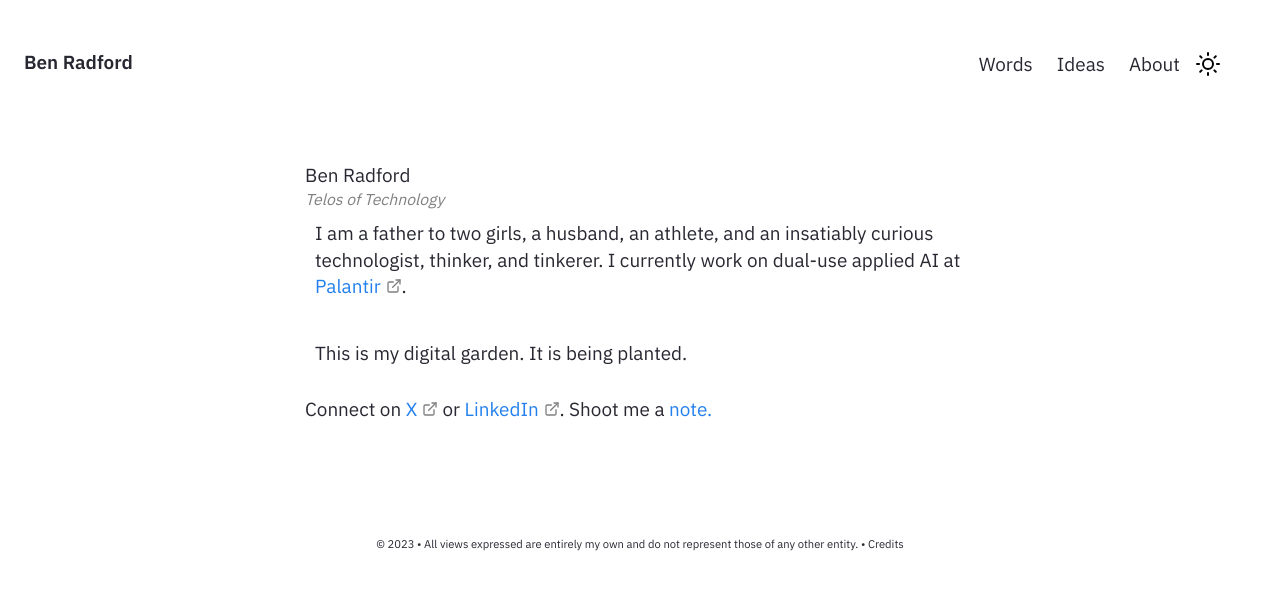
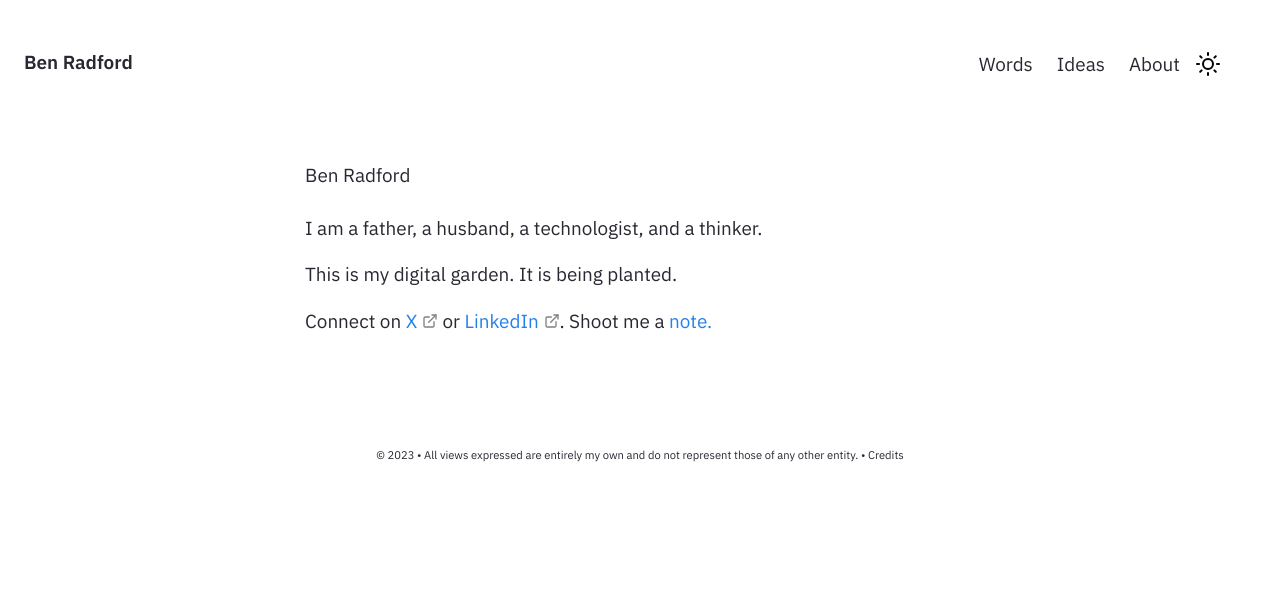
Before and after one commit to radfordben/radfordben.github.io, a Jekyll site: the page built from pages/index.md, in a window 1280 px wide. Shown: the top 590 px of the page. Built offline with Jekyll 4.4.1, drawn with Linux system fonts in a browser that asks for light colours.

Commit message:
Update Homepage.html

```diff
--- a/_includes/Homepage.html
+++ b/_includes/Homepage.html
@@ -1,15 +1,16 @@
 <div class="home-intro">
     <div class="home-title"> Ben Radford </div>
-    <div class="home-sub-title" style="padding: 0px; font-size: smaller; color: gray; font-style: italic;"> Telos of Technology </div>
+    <br>
+    <div class="home-sub-title" style="padding: 0px; font-size: smaller; color: gray; font-style: italic;"> </div>
     <style>
         .home-content, .home-contact {
             margin-bottom: 20px; /* Adjust this value as per your needs */
         }
     </style>
 
-    <div class="home-content" style="padding: 10px;"> I am a father to two girls, a husband, an athlete, and an insatiably curious technologist, thinker, and tinkerer. I currently work on dual-use applied AI at <a href="https://www.palantir.com/">Palantir</a>.
+    <div class="home-content" style="padding: 0px;"> I am a father, a husband, a technologist, and a thinker.
     </div>
-    <div class="home-content" style="padding: 10px;">This is my digital garden. It is being planted.
+    <div class="home-content" style="padding: 0px;">This is my digital garden. It is being planted.
     </div>
 
     <div class="home-contact">
```
